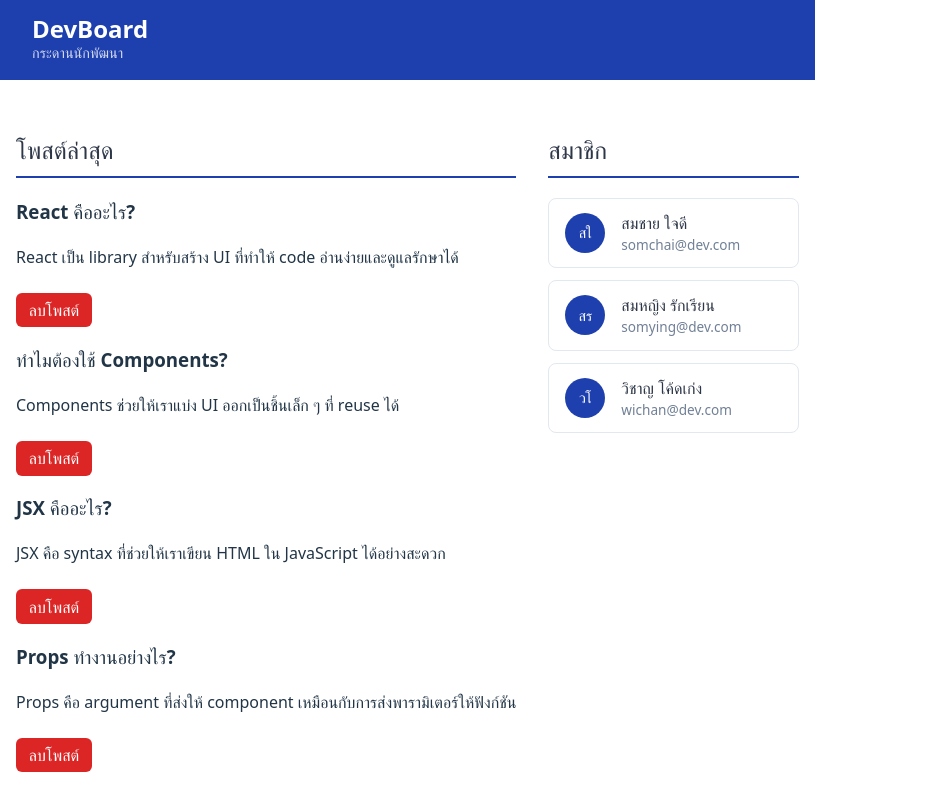
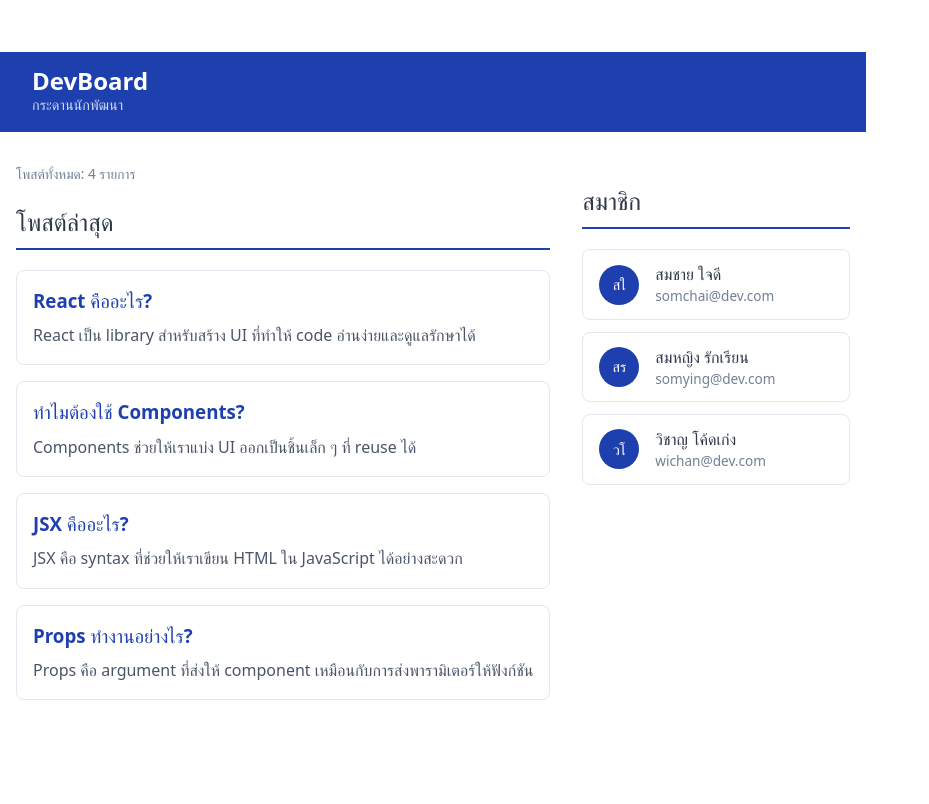
Before and after one commit to 67160026-cmd/devboard-67160026, a React (Vite) app: page / in a window 1280 px wide. Shown: the whole page, without its empty margins (0-929 px from the left). Built offline with nearby package versions, Linux system fonts and the light colour scheme.

Commit message:
feat: task1 - static devboard components

```diff
--- a/src/App.jsx
+++ b/src/App.jsx
@@ -1,7 +1,6 @@
 import Navbar from "./components/Navbar";
 import PostList from "./components/PostList";
 import UserCard from "./components/UserCard";
-import { useState } from "react";
 
 const POSTS = [
   {
@@ -33,13 +32,6 @@ const USERS = [
 ];
 
 function App() {
-  const [posts, setPosts] = useState(POSTS); // ใช้ state แทน POSTS
-
-  const handleDelete = (id) => {
-    const updatedPosts = posts.filter((post) => post.id !== id);
-    setPosts(updatedPosts);
-  };
-
   return (
     <div>
       <Navbar />
@@ -54,8 +46,9 @@ function App() {
         }}
       >
         {/* คอลัมน์ซ้าย: โพสต์ */}
+
         <div>
-          <PostList posts={posts} onDelete={handleDelete} />
+          <PostList posts={POSTS} />
         </div>
 
         {/* คอลัมน์ขวา: สมาชิก */}
--- /dev/null
+++ b/src/components/PostCount.jsx
@@ -0,0 +1,10 @@
+function PostCount({ posts }) {
+  const count = posts.length;
+  return (
+    <div style={{ color: "#718096", fontSize: "0.85rem" }}>
+      โพสต์ทั้งหมด: {count} รายการ
+    </div>
+  );
+}
+
+export default PostCount;
--- a/src/components/PostList.jsx
+++ b/src/components/PostList.jsx
@@ -1,8 +1,10 @@
 import PostCard from "./PostCard";
+import PostCount from "./PostCount";
 
 function PostList({ posts }) {
   return (
     <div>
+      <PostCount posts={posts} />
       <h2
         style={{
           color: "#2d3748",
@@ -12,27 +14,8 @@ function PostList({ posts }) {
       >
         โพสต์ล่าสุด
       </h2>
-
       {posts.map((post) => (
-        <div key={post.id} className="post-card">
-          <h3>{post.title}</h3>
-          <p>{post.body}</p>
-
-          <button
-            onClick={() => onDelete(post.id)}
-            style={{
-              backgroundColor: "#dc2626", // สีแดง
-              color: "white",
-              border: "none",
-              padding: "0.4rem 0.8rem",
-              borderRadius: "6px",
-              cursor: "pointer",
-              marginTop: "0.5rem",
-            }}
-          >
-            ลบโพสต์
-          </button>
-        </div>
+        <PostCard key={post.id} title={post.title} body={post.body} />
       ))}
     </div>
   );
```
Also changed, not shown: 1 other file (tests, documents, lock files or other folders).
